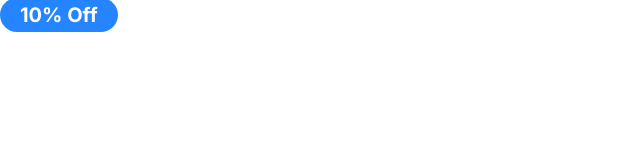
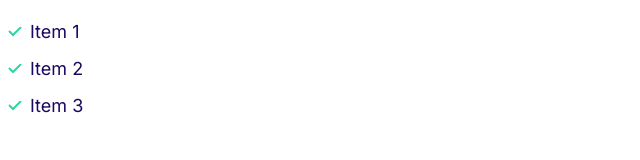
Before and after one commit to wctcprog98/commerce-site, a plain HTML site: page index.html in a window 1280 px wide. Shown: the whole page, without its empty margins (0-640 px from the left). Drawn offline with Linux system fonts and the light colour scheme.

Commit message:
styled list checkmark component

```diff
--- a/css/styles.css
+++ b/css/styles.css
@@ -1,9 +1,9 @@
 :root {
+    --accent-color: #ff3400;
+    --body-color: #917ca4;
+    --headings-color: #1b0760;
     --primary-color: #2584ff;
     --secondary-color: #00d9ff;
-    --accent-color: #ff3400;
-    --headings-color: #1b0760;
-    --body-color: #917ca4;
 }
 
 /* Typography */
@@ -12,8 +12,8 @@ html {
 }
 
 body {
+    color: var(--body-color);
     font-family: Inter, Arial,Arial, Helvetica, sans-serif;
-    color: var(--body-color);
     font-size: 2.4rem;
     line-height: 1.5;
 }
@@ -67,9 +67,9 @@ a {
 
 .link-arrow {
 color: var(--accent-color);
-text-transform: uppercase;
 font-size: 2rem;
 font-weight: bold;
+text-transform: uppercase;
 }
 
 .link-arrow::after {
@@ -118,3 +118,31 @@ font-weight: bold;
         font-size: 1.2rem;
     }
 }
+
+/* Lists */
+.list {
+    color: var(--headings-color);
+    list-style: none;
+    padding-left: 0;
+}
+
+.list--inline .list__item {
+    display: inline-block;
+    margin-right: 2rem;
+}
+
+.list--tick {
+    list-style-image: url(../images/tick.svg);
+    padding-left: 3rem;
+}
+
+.list--tick .list__item {
+    margin-bottom: 1rem;
+    padding-left: .5rem;
+}
+
+@media screen and (min-width: 1024px) {
+    .list--tick .list__item {
+        padding-left: 0;
+    }
+}
--- a/index.html
+++ b/index.html
@@ -11,6 +11,11 @@
         <link rel="stylesheet" href="css/normalize.css">
         <link rel="stylesheet" href="css/styles.css"></head>
     <body>
-                                        <span class="badge badge--primary">10% Off</span>
+        <!-- ul.list>li{Item $}*3 -->
+        <ul class="list list--tick">
+            <li class="list__item">Item 1</li>
+            <li class="list__item">Item 2</li>
+            <li class="list__item">Item 3</li>
+        </ul>
     </body>
 </html>
```
Also changed, not shown: components/lists.html (added, +5 -0 lines), images/tick.svg (added). Lines whose indentation alone changed are shown as unchanged.
